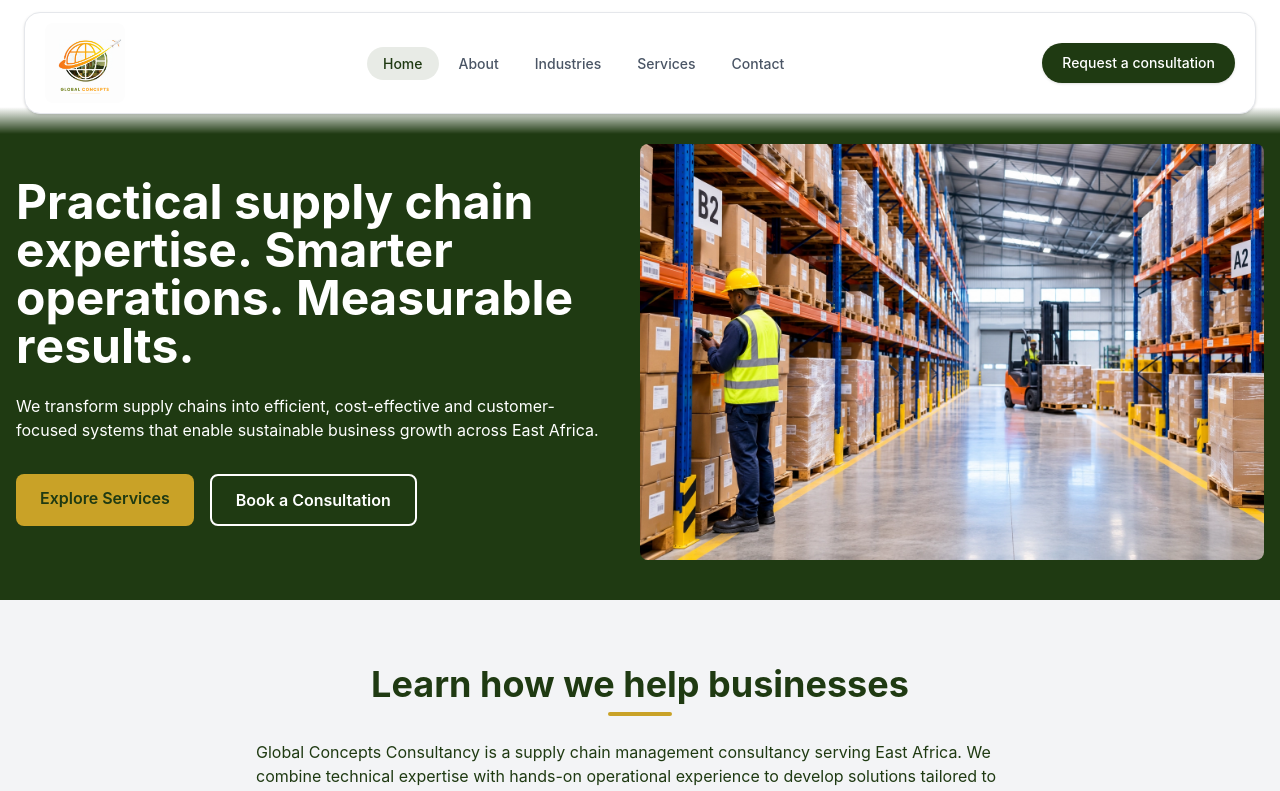
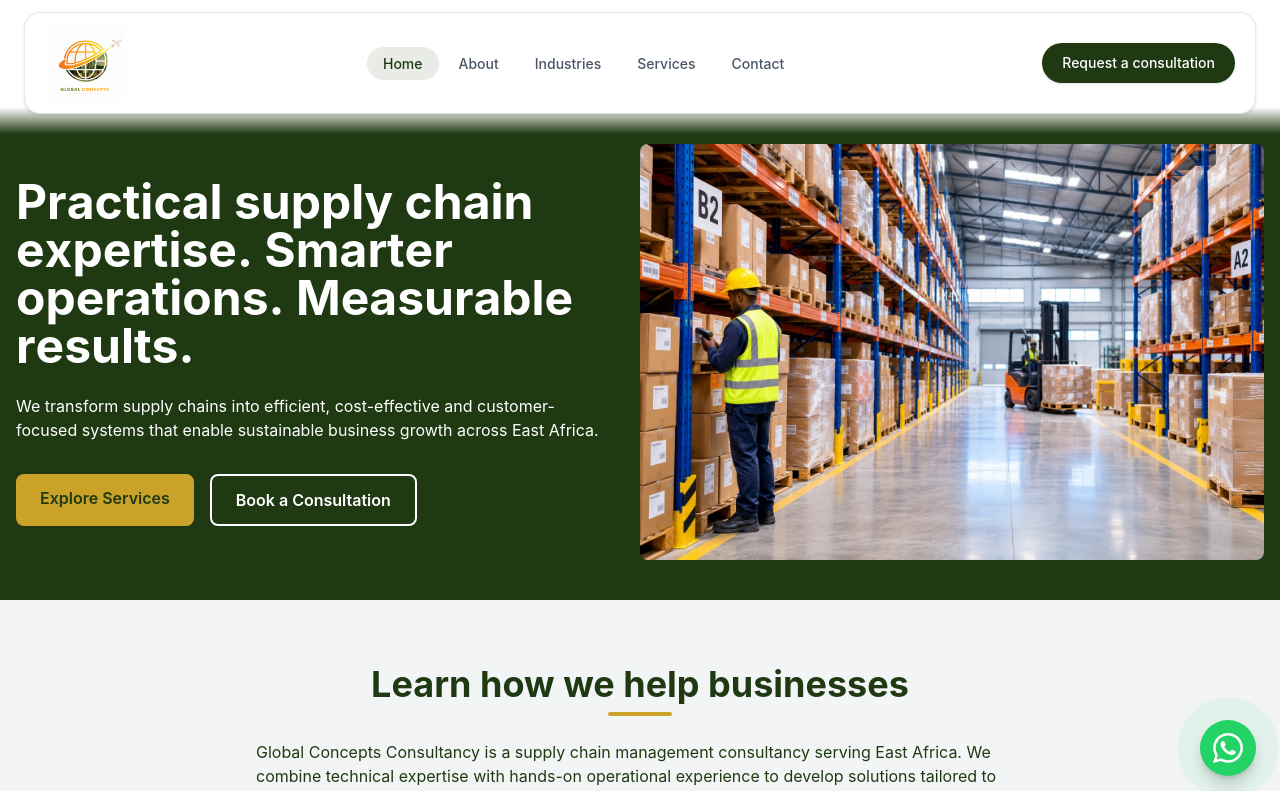
Before and after one commit to G-Concepts/Concepts-Base, a React (Vite) app in the folder site/: page / in a window 1280 px wide. Shown: the top 791 px of the page. Built offline with nearby package versions, Linux system fonts and the light colour scheme.

Commit message:
feat: add WhatsAppButton component to App for direct messaging

```diff
--- a/site/src/App.jsx
+++ b/site/src/App.jsx
@@ -7,11 +7,13 @@ import About from "./components/About";
 import Industries from "./components/Industries";
 import Services from "./components/Services";
 import Contact from "./components/Contact";
+import WhatsAppButton from "./pages/Whatsapp";
 function App() {
   return (
     <BrowserRouter>
       <div className="flex min-h-screen flex-col">
         <Navbar />
+        <WhatsAppButton />
         <main className="flex-1">
           <Routes>
             <Route path="/" element={<Main />} />
```
